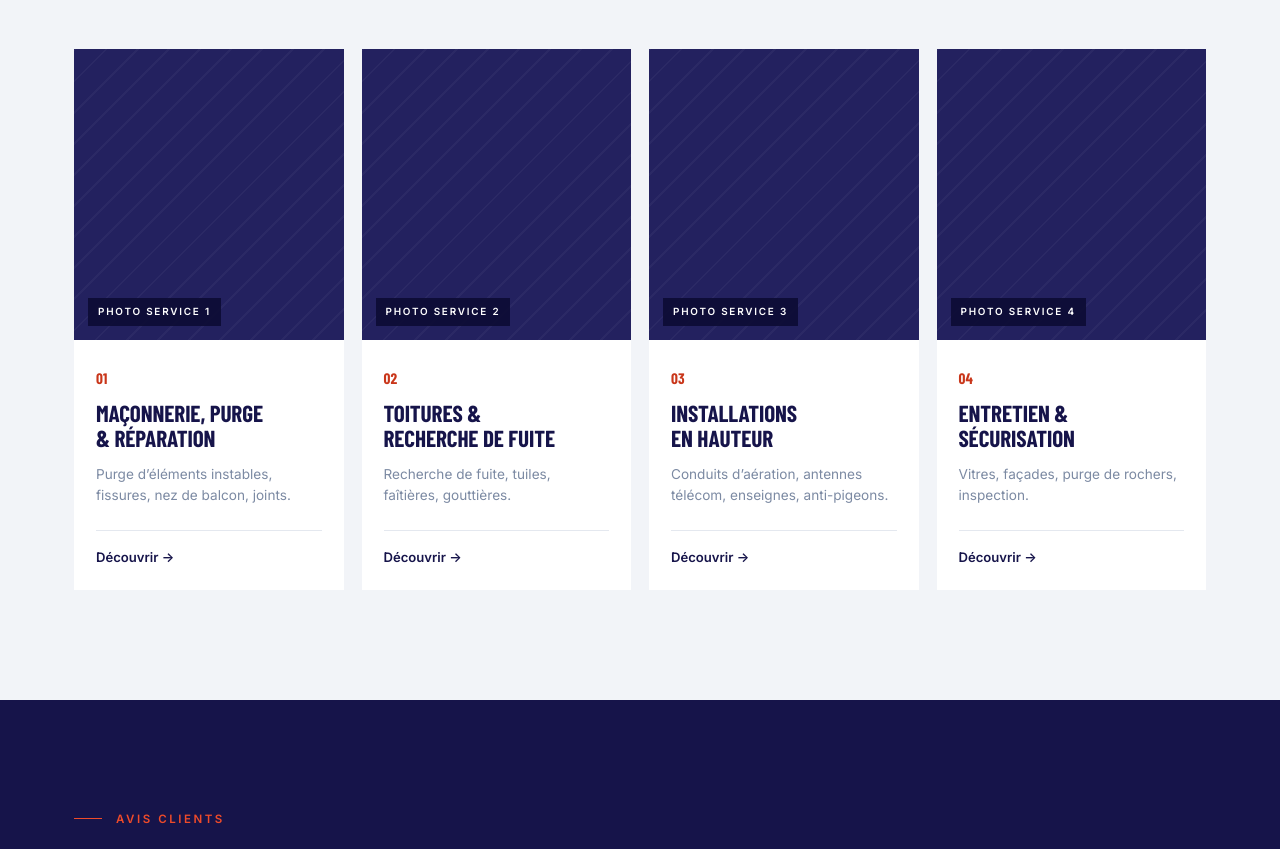
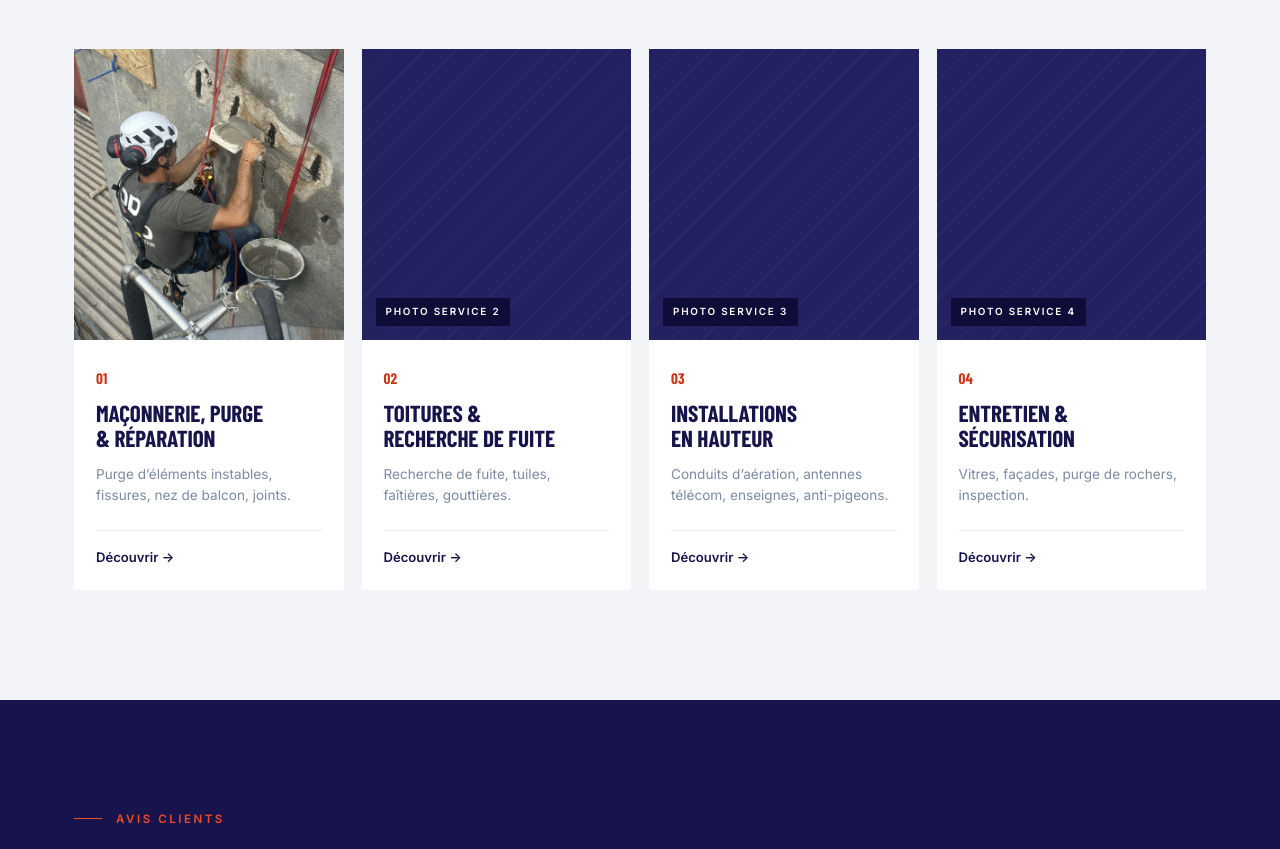
Before and after one commit to maelgras04-create/maelgras.github.io, a plain HTML site: page index.html in a window 1280 px wide. Shown: the part 1096-1945 px from the top of the page. Drawn offline with nearby package versions, Linux system fonts and the light colour scheme; a web font is replaced by a local one.

Commit message:
Maçonnerie : vraie photo de chantier (carte d'accueil et page service)
Co-Authored-By: Claude Opus 5.5 <noreply@anthropic.com>
Claude-Session: https://claude.ai/code/session_01BsmMbfWA4tMQoHgR4PcU5o

```diff
--- a/index.html
+++ b/index.html
@@ -64,7 +64,7 @@
       </div>
       <div class="services-grid">
         <a class="service-card" href="maconnerie-purge-reparation.html">
-          <div class="media"><span class="tag">Photo service 1</span></div>
+          <div class="media"><img src="assets/img/maconnerie-reparation-facade.jpg" width="1200" height="1600" alt="Maël Gras sur cordes rebouchant une façade à la truelle" loading="lazy"></div>
           <div class="body">
             <span class="num">01</span>
             <h3>Maçonnerie, purge<br>&amp; réparation</h3>
```
Also changed, not shown: maconnerie-purge-reparation.html (+1 -1 lines), assets/img/maconnerie-reparation-facade.jpg (added).
